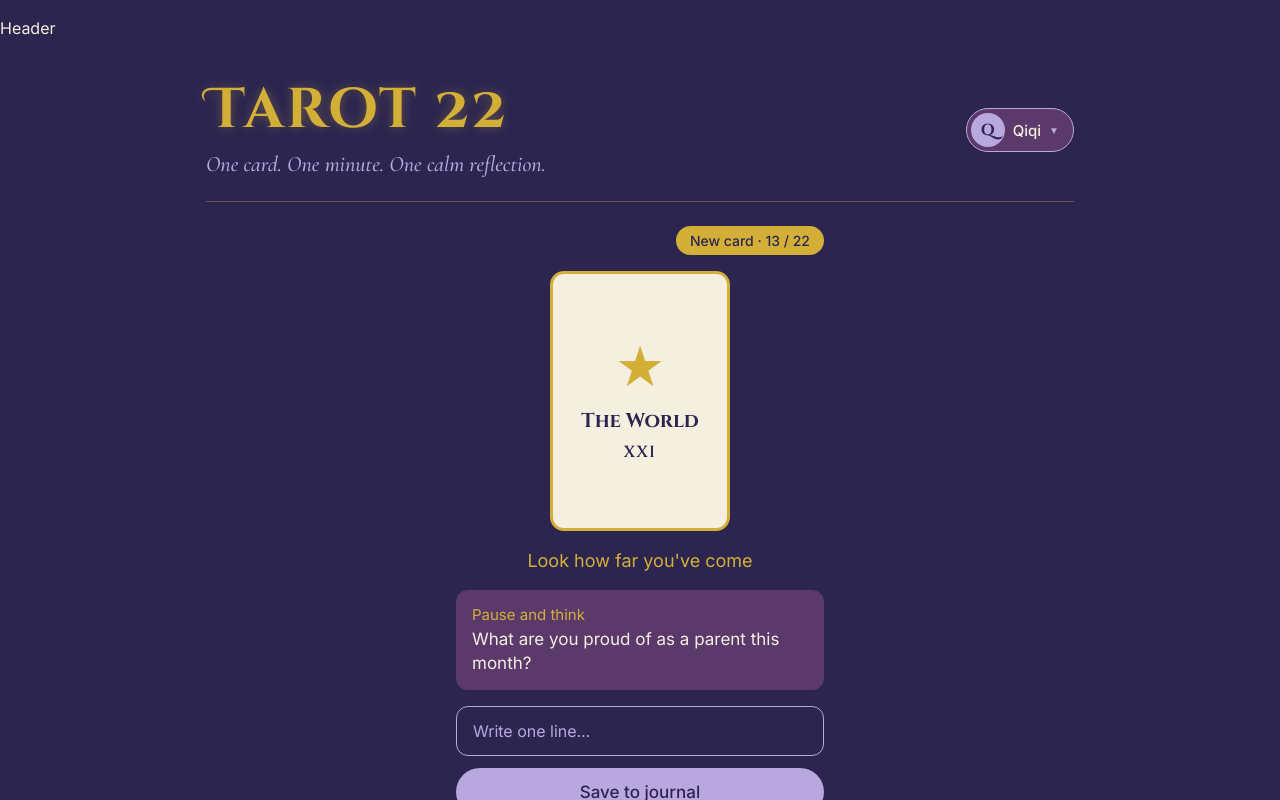
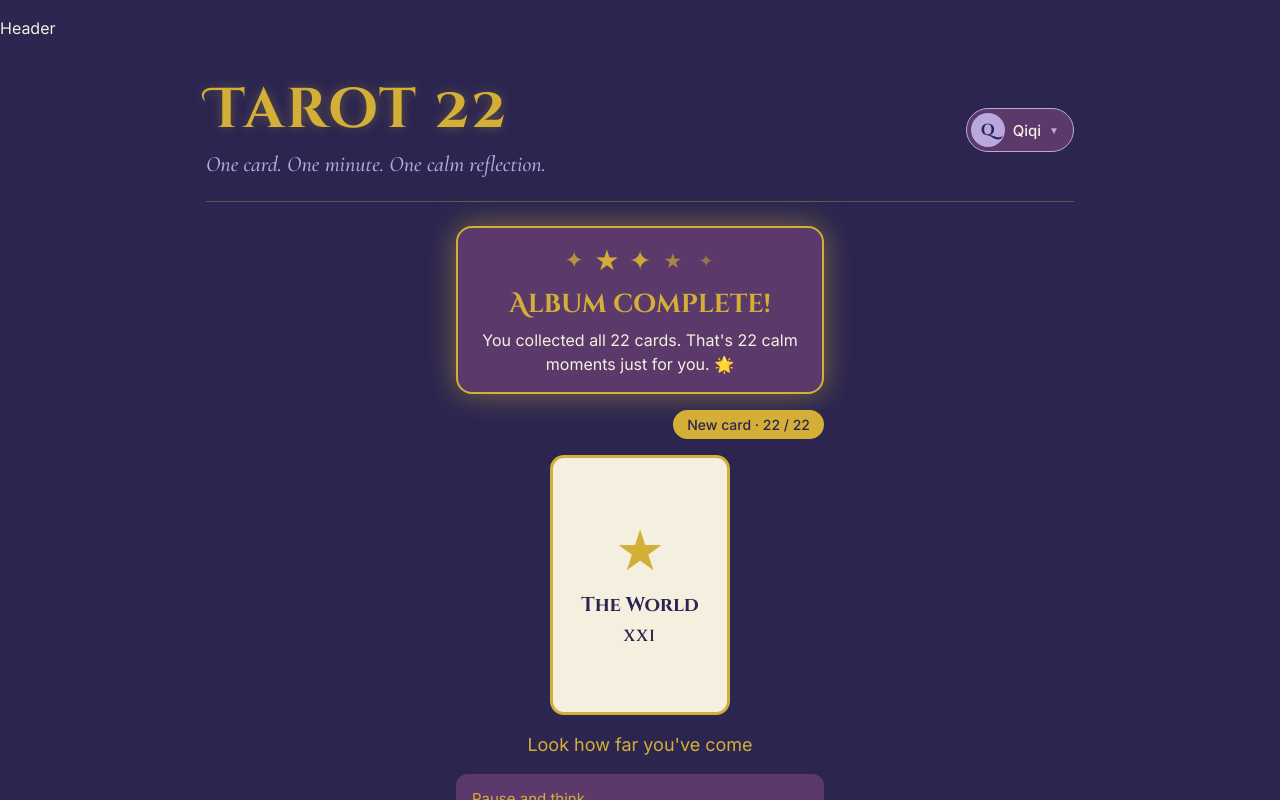
Before and after one commit to patrikhilton/daily-card-app, a React (Vite) app: page / in a window 1280 px wide. Both pictures are taken after a click on the button "Draw today's card". Shown: the top 800 px of the page. Built offline with nearby package versions, Linux system fonts and the light colour scheme.

Commit message:
Album celebration at 22/22, draw only new cards

```diff
--- a/src/App.jsx
+++ b/src/App.jsx
@@ -1,4 +1,4 @@
-import { useState } from 'react' // lets App remember "has the player drawn a card?"
+import { useState } from 'react' // lets App remember the drawn card and the album
 import { CARDS } from './data/cards' // the 22 Major Arcana cards
 import Header from './components/Header'
 import ProfileMenu from './components/ProfileMenu'
@@ -16,10 +16,22 @@ function App() {
   // Which card was drawn? null = none yet, so Page 3 shows. A card id (e.g. "ar17") = Page 4 shows.
   const [drawnId, setDrawnId] = useState(null)
 
-  // Picks one of the 22 cards at random (Sprint 2: only cards not yet in the album, plus the API)
+  // The album: ids of the cards the player has collected.
+  // Fake for now: the first 12 cards. Sprint 3: loaded from the saved user (localStorage).
+  // To test the 22/22 celebration, change 12 to 21, draw a card, and the album is complete.
+  const [collectedIds, setCollectedIds] = useState(CARDS.slice(0, 21).map((c) => c.id))
+
+  // Draws a card the player doesn't have yet, so the album fills up in 22 draws
   function drawCard() {
-    const randomIndex = Math.floor(Math.random() * CARDS.length) // a number from 0 to 21
-    setDrawnId(CARDS[randomIndex].id)
+    const newCards = CARDS.filter((c) => !collectedIds.includes(c.id)) // cards not in the album yet
+    const choices = newCards.length > 0 ? newCards : CARDS // album full? then any card
+    const randomIndex = Math.floor(Math.random() * choices.length) // a random position in the list
+    const card = choices[randomIndex]
+
+    setDrawnId(card.id)
+    if (!collectedIds.includes(card.id)) {
+      setCollectedIds([...collectedIds, card.id]) // add the new card to the album
+    }
   }
 
   return (
@@ -38,9 +50,19 @@ function App() {
         <hr className="app-divider" />
         {/* Page 3 or Page 4 in the same place: picking a card switches to the result */}
         {drawnId ? (
-          <Page4 cardId={drawnId} onBack={() => setDrawnId(null)} />
+          <Page4
+            cardId={drawnId}
+            collected={collectedIds.length}
+            total={CARDS.length}
+            onBack={() => setDrawnId(null)}
+          />
         ) : (
-          <Page3 username={username} onDraw={drawCard} />
+          <Page3
+            username={username}
+            collected={collectedIds.length}
+            total={CARDS.length}
+            onDraw={drawCard}
+          />
         )}
         <Page5 />
         <Page6 />
--- a/src/pages/Page3.jsx
+++ b/src/pages/Page3.jsx
@@ -2,14 +2,12 @@ import './Page3.scss' // connects the style file to this page. Without it, Page
 
 // Props from App.jsx:
 // - username: the player's name (written in one place only)
+// - collected / total: cards in the album, e.g. 12 of 22 (App keeps the album)
 // - onDraw: runs when a card or the Draw button is clicked, and App then shows Page 4
-function Page3({ username, onDraw }) {
-  // Fake numbers for now (Sprint 1). Later they come from the logged-in user.
-  const collected = 12 // cards in the album
-  const total = 22 // all Major Arcana cards
+function Page3({ username, collected, total, onDraw }) {
   const left = total - collected // cards still to find
   const percent = (collected / total) * 100 // how full the progress bar is
-  const streak = 3 // days in a row the player drew a card
+  const streak = 3 // fake for now: days in a row the player drew a card (later from the saved user)
   const dayWord = streak === 1 ? 'day' : 'days' // "1 day" but "3 days"
   // The profile button moved to components/ProfileMenu.jsx (top right, next to "Tarot 22")
 
--- a/src/pages/Page4.jsx
+++ b/src/pages/Page4.jsx
@@ -8,12 +8,12 @@ import './Page4.scss' // styles for this page
 
 // Props from App.jsx:
 // - cardId: the id of the drawn card, e.g. "ar17" for The Star
+// - collected / total: cards in the album after this draw, e.g. 13 of 22
 // - onBack: shows Page 3 again (not used in this design yet; refresh the page to go back while testing)
-function Page4({ cardId, onBack }) {
+function Page4({ cardId, collected, total, onBack }) {
   const card = CARDS.find((c) => c.id === cardId) // the drawn card (name + number)
   const reading = READINGS[card.id] // this card's short meaning + question
-  const collected = 13 // fake: album count after this card (later from the saved user)
-  const total = CARDS.length // 22
+  const albumComplete = collected === total // true when all 22 cards are collected
 
   const [entry, setEntry] = useState('') // what the player types in the journal box
   const [saved, setSaved] = useState(false) // true after "Save to journal"
@@ -60,6 +60,23 @@ function Page4({ cardId, onBack }) {
 
   return (
     <section className="result">
+      {/* Celebration when the album is complete (22 / 22) */}
+      {albumComplete && (
+        <div className="result__celebrate" role="status">
+          <div className="result__stars" aria-hidden="true">
+            <span>✦</span>
+            <span>★</span>
+            <span>✦</span>
+            <span>★</span>
+            <span>✦</span>
+          </div>
+          <p className="result__celebrate-title">Album complete!</p>
+          <p className="result__celebrate-text">
+            You collected all {total} cards. That's {total} calm moments just for you. 🌟
+          </p>
+        </div>
+      )}
+
       {/* Reward badge, top right */}
       <p className="result__badge">
         New card · {collected} / {total}
--- a/src/pages/Page4.scss
+++ b/src/pages/Page4.scss
@@ -12,6 +12,31 @@
   }
 }
 
+// Celebration stars: grow, glow and shrink again, like twinkling
+@keyframes twinkle {
+  0%,
+  100% {
+    transform: scale(0.8);
+    opacity: 0.5;
+  }
+  50% {
+    transform: scale(1.3);
+    opacity: 1;
+  }
+}
+
+// Celebration box: pops in a little bigger, then settles
+@keyframes pop-in {
+  from {
+    transform: scale(0.8);
+    opacity: 0;
+  }
+  to {
+    transform: scale(1);
+    opacity: 1;
+  }
+}
+
 // Page 4: Card result + journal (matches the prototype)
 // One narrow column on every screen, like the phone design
 .result {
@@ -20,6 +45,57 @@
   gap: 16px; // the same space between every part
   max-width: 400px; // narrow like a phone, also on a laptop (replaces the shared 900px page width)
   text-align: center;
+
+  // "Album complete!" celebration box (only at 22 / 22)
+  &__celebrate {
+    padding: 16px;
+    background: $plum;
+    border: 2px solid $gold; // gold = reward
+    border-radius: 16px;
+    box-shadow: 0 0 30px rgba(212, 175, 55, 0.5); // warm gold glow
+    animation: pop-in 0.6s ease-out;
+  }
+
+  &__stars {
+    display: flex;
+    justify-content: center;
+    gap: 14px;
+    font-size: 22px;
+    color: $gold;
+
+    span {
+      animation: twinkle 1.6s ease-in-out infinite; // keeps twinkling
+    }
+
+    // Each star starts at a different moment, so they twinkle one after another
+    span:nth-child(2) { animation-delay: 0.3s; }
+    span:nth-child(3) { animation-delay: 0.6s; }
+    span:nth-child(4) { animation-delay: 0.9s; }
+    span:nth-child(5) { animation-delay: 1.2s; }
+  }
+
+  &__celebrate-title {
+    margin: 8px 0 4px;
+    font-family: "Cinzel Decorative", $font-heading; // same ancient style as "Tarot 22"
+    font-size: 26px;
+    font-weight: 700;
+    color: $gold;
+  }
+
+  &__celebrate-text {
+    margin: 0;
+    font-size: 16px;
+    line-height: 1.5;
+    color: $cream;
+  }
+
+  // People who turn off animations see the celebration without movement
+  @media (prefers-reduced-motion: reduce) {
+    &__celebrate,
+    &__stars span {
+      animation: none;
+    }
+  }
 
   // "New card · 13 / 22": gold pill, top right
   &__badge {
```
